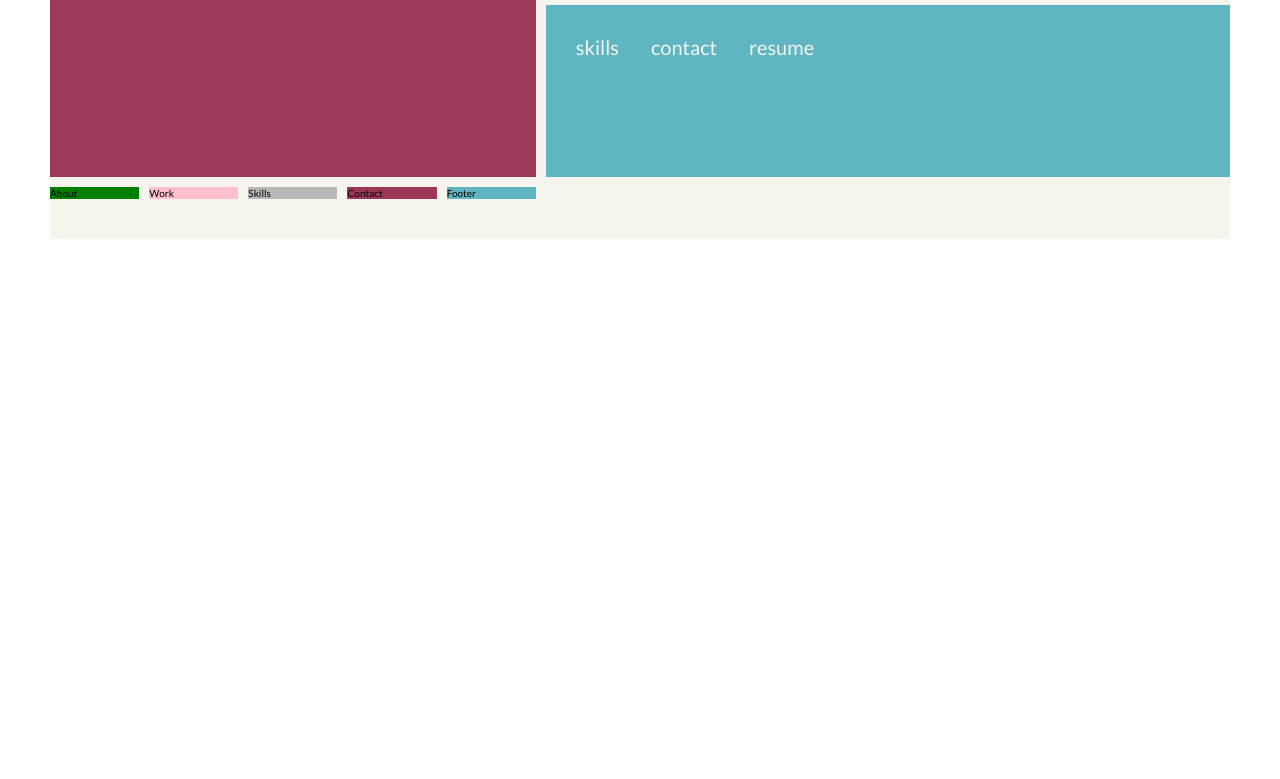
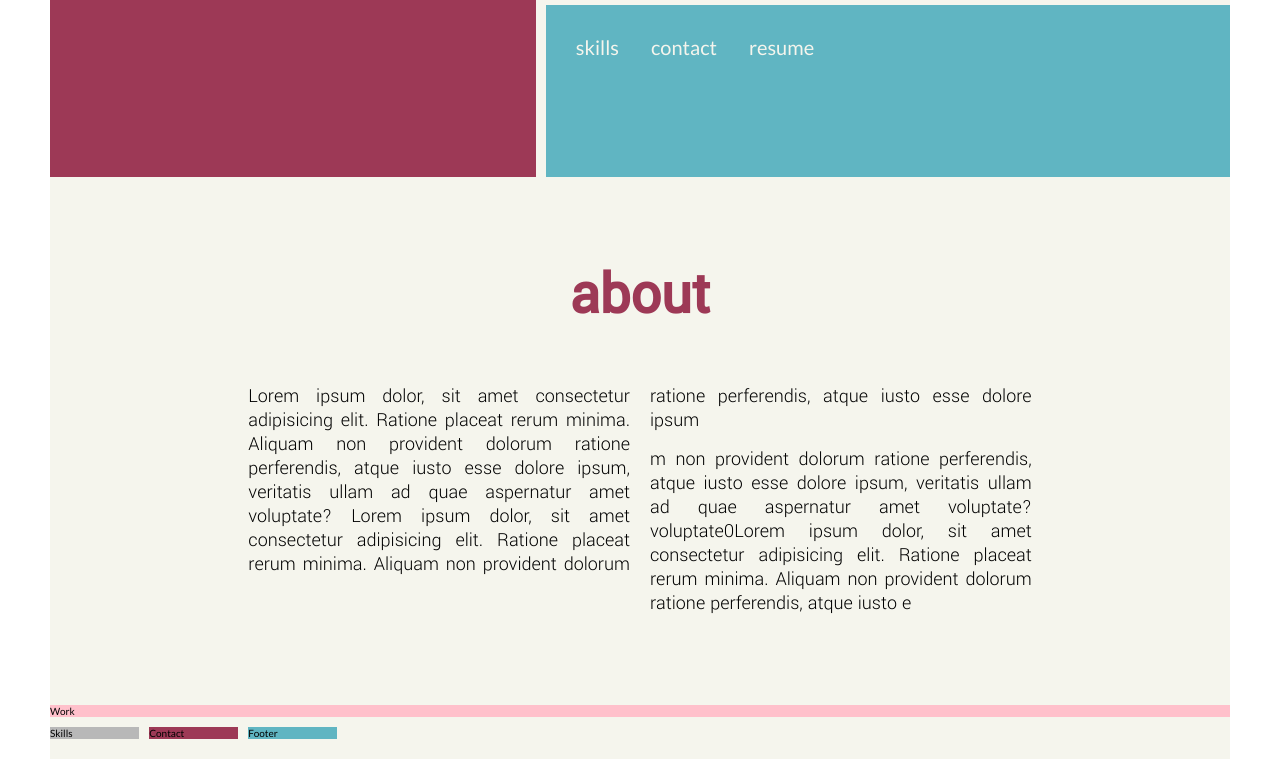
Before and after one commit to LiVinson/portfolio-sass, a website: page index.html in a window 1280 px wide. Shown: the part 563-1342 px from the top of the page. Before the commit the page ends 822 px from the top, so only its background shows below. Drawn offline with Linux system fonts and the light colour scheme.

Commit message:
created layout and basic styling for about section

```diff
--- a/index.html
+++ b/index.html
@@ -52,7 +52,21 @@
             </div>
      </header>
         <section class="about">
-            About
+            <h2 class="section-header">About</h2>
+            <!-- <div class="about__content"> -->
+                <!-- <div class="about__img-container">
+                    <img src="../assets/img/profile-pic-850.jpg" alt="profile picture" class="about__img">
+                </div> -->
+                <div class="about__text">
+                    <p class="paragraph">
+                    Lorem ipsum dolor, sit amet consectetur adipisicing elit. Ratione placeat rerum minima. Aliquam non provident dolorum ratione perferendis, atque iusto esse dolore ipsum, veritatis ullam ad quae aspernatur amet voluptate?
+                    Lorem ipsum dolor, sit amet consectetur adipisicing elit. Ratione placeat rerum minima. Aliquam non provident dolorum ratione perferendis, atque iusto esse dolore ipsum</p>
+                    <p class="paragraph">m non provident dolorum ratione perferendis, atque iusto esse dolore ipsum, veritatis ullam ad quae aspernatur amet voluptate?
+                        voluptate0Lorem ipsum dolor, sit amet consectetur adipisicing elit. Ratione placeat rerum minima. Aliquam non provident dolorum ratione perferendis, atque iusto e</p>
+                </div>
+
+            <!-- </div> -->
+
         </section>
         <section class="work">
             Work
--- /dev/null
+++ b/sass/components/_section-header.scss
@@ -0,0 +1,8 @@
+.section-header {
+    margin: 2rem 1rem 5rem 1rem;
+    font-family: $font-title;
+    font-size: 6rem;
+    text-align: center;
+    text-transform: lowercase;
+    color: $color-secondary;
+  }
--- a/sass/layout/_about.scss
+++ b/sass/layout/_about.scss
@@ -1,3 +1,23 @@
 .about {
-    background-color: green;
+
+    grid-column:3/11;
+    padding: 5rem 0 8rem 0;
+
+    &__img {
+      max-width: 100%;
+      max-height: auto;
+    }
+
+    &__text {
+      font-family:$font-title;
+      font-size: 2rem;
+      font-weight: 300;
+      column-count: 2;
+    }
+
+    .paragraph {
+      line-height:1.2;
+      margin-bottom: 1.5rem;
+      text-align: justify;
+    }
   }
--- a/sass/layout/_work.scss
+++ b/sass/layout/_work.scss
@@ -1,3 +1,4 @@
 .work {
     background-color: pink;
+    grid-column: col-start 1 / col-end 12;
   }
--- a/sass/main.scss
+++ b/sass/main.scss
@@ -15,3 +15,5 @@
 @import "layout/header";
 @import "layout/work";
 @import "layout/skills";
+
+@import "components/section-header"
```
Also changed, not shown: assets/img/profile-pic-1200.jpg (added), assets/img/profile-pic-850.jpg (added), css/style.css.
